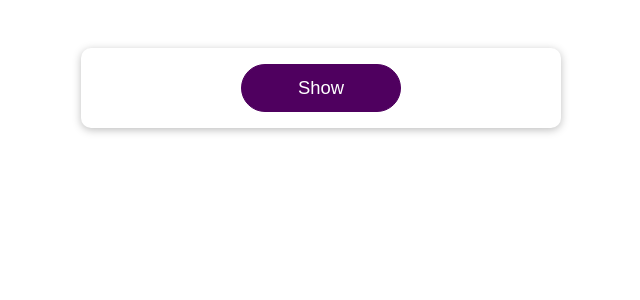
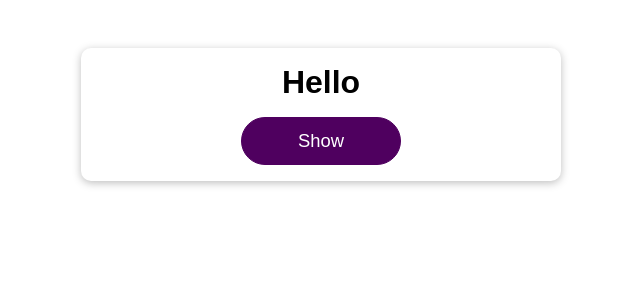
Before and after one commit to choy30/completepracticebackscenes, a React (Create React App) app: page / in a window 1280 px wide. Shown: the top 300 px of the page, without its empty margins (319-959 px from the left). Built offline with nearby package versions, Linux system fonts and the light colour scheme.

Commit message:
Re-evaluate chil component

```diff
--- a/src/App.js
+++ b/src/App.js
@@ -1,17 +1,21 @@
-import React, {useState} from 'react';
+import React, { useState } from "react";
 
-import './App.css';
-import Button from './components/UI/Button/Button'
+import "./App.css";
+import Button from "./components/UI/Button/Button";
+import DemoOutput from "./components/Demo/DemoOutput";
 
 function App() {
-  const [showParagraph, setShowPragragh] = useState()
+	const [showParagraph, setShowPragragh] = useState();
+
+	console.log("APP RUNNING");
 
 	const toggleParagraphHandler = () => {
-    setShowPragragh(prevShowParagraph => !prevShowParagraph)
-  }
+		setShowPragragh((prevShowParagraph) => !prevShowParagraph);
+	};
 	return (
 		<div className="app">
-      {showParagraph && <p>This is New</p>}
+			<h1>Hello</h1>
+			<DemoOutput show={showParagraph} />
 			<Button onClick={toggleParagraphHandler}>Show</Button>
 		</div>
 	);
--- /dev/null
+++ b/src/components/Demo/DemoOutput.js
@@ -0,0 +1,10 @@
+import React from "react";
+
+import MyParagraph from "./MyParagraph";
+
+const DemoOutput = (props) => {
+	console.log("DEMO OUTPUT RUNNING");
+	return <MyParagraph>{props.show ? "This is new" : ""}</MyParagraph>;
+};
+
+export default DemoOutput;
--- /dev/null
+++ b/src/components/Demo/MyParagraph.js
@@ -0,0 +1,8 @@
+import React from "react";
+
+const MyParagraph = (props) => {
+	console.log("DEMO OUTPUT RUNNING");
+	return <p>{props.children}</p>;
+};
+
+export default MyParagraph;
```
Lines whose indentation alone changed are shown as unchanged.
